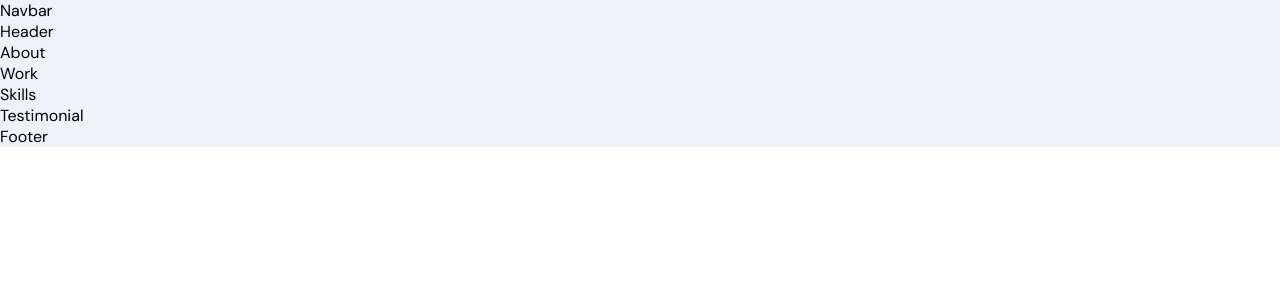
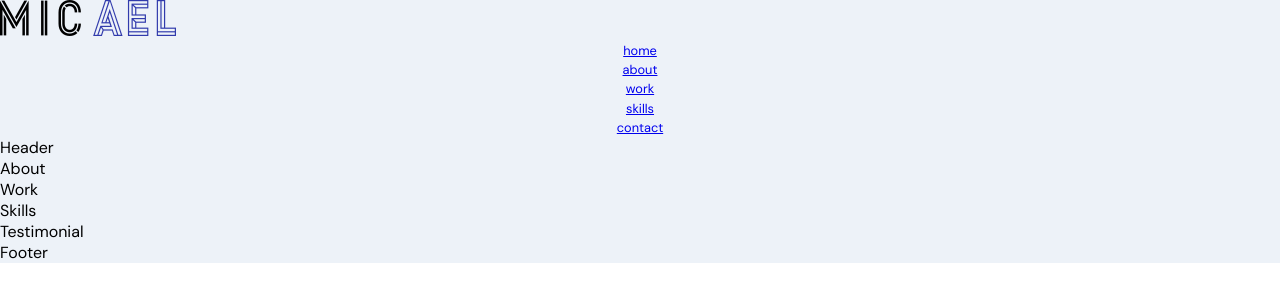
Before and after one commit to LawrenceBaatjies/fullstack_portfolio, a React (Create React App) app in the folder frontend_react/: page / in a window 1280 px wide. Shown: the top 302 px of the page. Built offline with nearby package versions, Linux system fonts and the light colour scheme.

Commit message:
Update Navbar.jsx

```diff
--- a/frontend_react/src/components/Navbar/Navbar.jsx
+++ b/frontend_react/src/components/Navbar/Navbar.jsx
@@ -1,9 +1,22 @@
 import React from 'react';
 import './Navbar.scss';
+import { images } from '../../constants'
 
 const Navbar = () => {
   return (
-    <div>Navbar</div>
+   <nav className="app__navbar">
+     <div className="app__navbar-log">
+       <img src={images.logo} alt="log" />
+     </div>
+     <ul className="app__navbar-links">
+       {['home', 'about', 'work', 'skills','contact'].map((item) => (
+         <li className="app__flex p-text " key={`link-${item}`}>
+           <div />
+           <a href={`#${item}`}>{item}</a>
+         </li>
+       ))}
+     </ul>
+   </nav>
   )
 }
 
```
